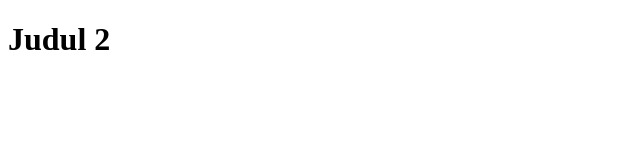
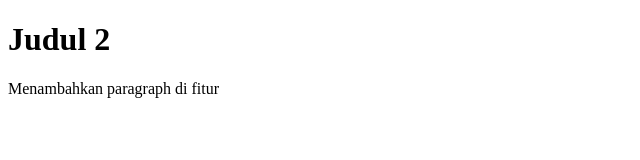
Before and after one commit to kanglerian/coba, a plain HTML site: page index.html in a window 1280 px wide. Shown: the whole page, without its empty margins (0-640 px from the left). Drawn offline with Linux system fonts and the light colour scheme.

Commit message:
tambah p

```diff
--- a/index.html
+++ b/index.html
@@ -8,5 +8,6 @@
 </head>
 <body>
     <h1>Judul 2</h1>
+    <p>Menambahkan paragraph di fitur</p>
 </body>
 </html>
```
